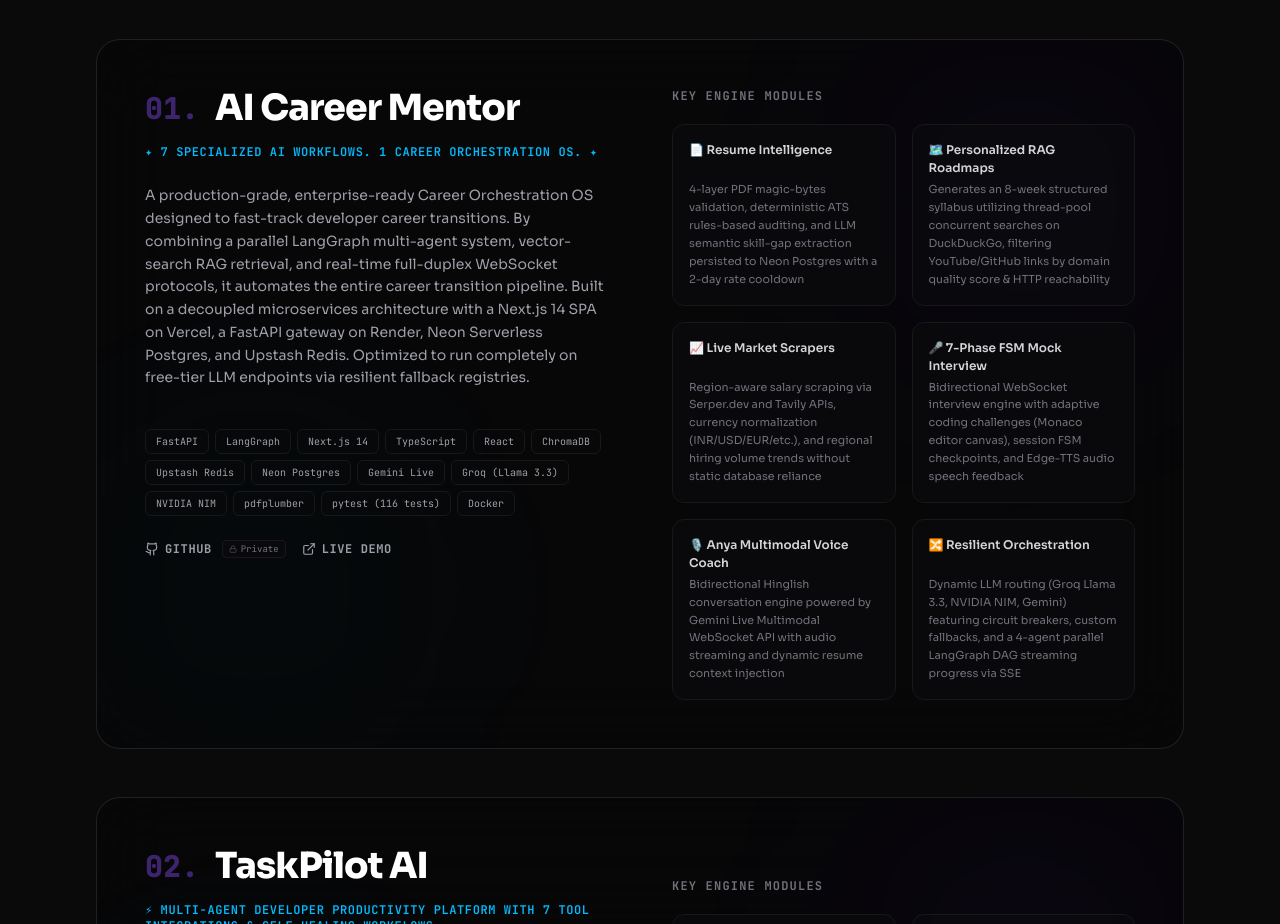
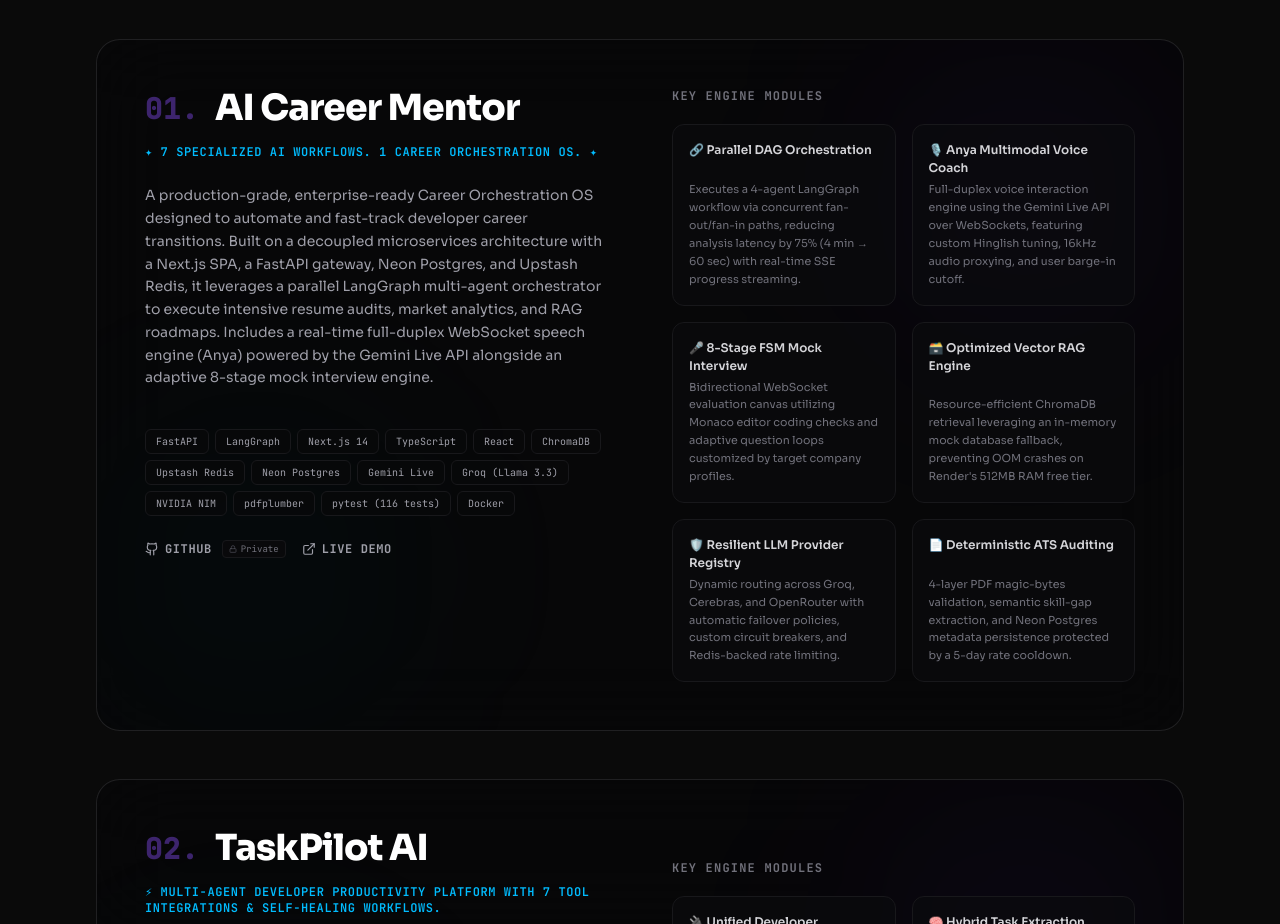
Before and after one commit to Anil-Pradhan-web/MY-PORTFOLIO, a Next.js app: page / in a window 1280 px wide. Shown: the part 3060-3984 px from the top of the page. Built offline with nearby package versions, Linux system fonts and the light colour scheme; a web font is replaced by a local one.

Commit message:
feat: align AI Career Mentor description and modules in Projects.tsx with resume updates

```diff
--- a/src/components/sections/Projects.tsx
+++ b/src/components/sections/Projects.tsx
@@ -9,16 +9,16 @@
     title: "AI Career Mentor",
     tagline: "✦ 7 Specialized AI Workflows. 1 Career Orchestration OS. ✦",
     description:
-      "A production-grade, enterprise-ready Career Orchestration OS designed to fast-track developer career transitions. By combining a parallel LangGraph multi-agent system, vector-search RAG retrieval, and real-time full-duplex WebSocket protocols, it automates the entire career transition pipeline. Built on a decoupled microservices architecture with a Next.js 14 SPA on Vercel, a FastAPI gateway on Render, Neon Serverless Postgres, and Upstash Redis. Optimized to run completely on free-tier LLM endpoints via resilient fallback registries.",
+      "A production-grade, enterprise-ready Career Orchestration OS designed to automate and fast-track developer career transitions. Built on a decoupled microservices architecture with a Next.js SPA, a FastAPI gateway, Neon Postgres, and Upstash Redis, it leverages a parallel LangGraph multi-agent orchestrator to execute intensive resume audits, market analytics, and RAG roadmaps. Includes a real-time full-duplex WebSocket speech engine (Anya) powered by the Gemini Live API alongside an adaptive 8-stage mock interview engine.",
     highlight:
-      "LangGraph DAG Orchestration · Gemini Live Voice Coach · ChromaDB Hybrid RAG · Multi-LLM Fallback Architecture · 116 Pytest Tests",
+      "LangGraph Parallel DAG · Gemini Live voice · ChromaDB RAG · Multi-LLM provider registry · 116 tests",
     features: [
-      "📄 Resume Intelligence: 4-layer PDF magic-bytes validation, deterministic ATS rules-based auditing, and LLM semantic skill-gap extraction persisted to Neon Postgres with a 2-day rate cooldown",
-      "🗺️ Personalized RAG Roadmaps: Generates an 8-week structured syllabus utilizing thread-pool concurrent searches on DuckDuckGo, filtering YouTube/GitHub links by domain quality score & HTTP reachability",
-      "📈 Live Market Scrapers: Region-aware salary scraping via Serper.dev and Tavily APIs, currency normalization (INR/USD/EUR/etc.), and regional hiring volume trends without static database reliance",
-      "🎤 7-Phase FSM Mock Interview: Bidirectional WebSocket interview engine with adaptive coding challenges (Monaco editor canvas), session FSM checkpoints, and Edge-TTS audio speech feedback",
-      "🎙️ Anya Multimodal Voice Coach: Bidirectional Hinglish conversation engine powered by Gemini Live Multimodal WebSocket API with audio streaming and dynamic resume context injection",
-      "🔀 Resilient Orchestration: Dynamic LLM routing (Groq Llama 3.3, NVIDIA NIM, Gemini) featuring circuit breakers, custom fallbacks, and a 4-agent parallel LangGraph DAG streaming progress via SSE"
+      "🔗 Parallel DAG Orchestration: Executes a 4-agent LangGraph workflow via concurrent fan-out/fan-in paths, reducing analysis latency by 75% (4 min → 60 sec) with real-time SSE progress streaming.",
+      "🎙️ Anya Multimodal Voice Coach: Full-duplex voice interaction engine using the Gemini Live API over WebSockets, featuring custom Hinglish tuning, 16kHz audio proxying, and user barge-in cutoff.",
+      "🎤 8-Stage FSM Mock Interview: Bidirectional WebSocket evaluation canvas utilizing Monaco editor coding checks and adaptive question loops customized by target company profiles.",
+      "🗃️ Optimized Vector RAG Engine: Resource-efficient ChromaDB retrieval leveraging an in-memory mock database fallback, preventing OOM crashes on Render's 512MB RAM free tier.",
+      "🛡️ Resilient LLM Provider Registry: Dynamic routing across Groq, Cerebras, and OpenRouter with automatic failover policies, custom circuit breakers, and Redis-backed rate limiting.",
+      "📄 Deterministic ATS Auditing: 4-layer PDF magic-bytes validation, semantic skill-gap extraction, and Neon Postgres metadata persistence protected by a 5-day rate cooldown."
     ],
     stack: [
       "FastAPI",
```
